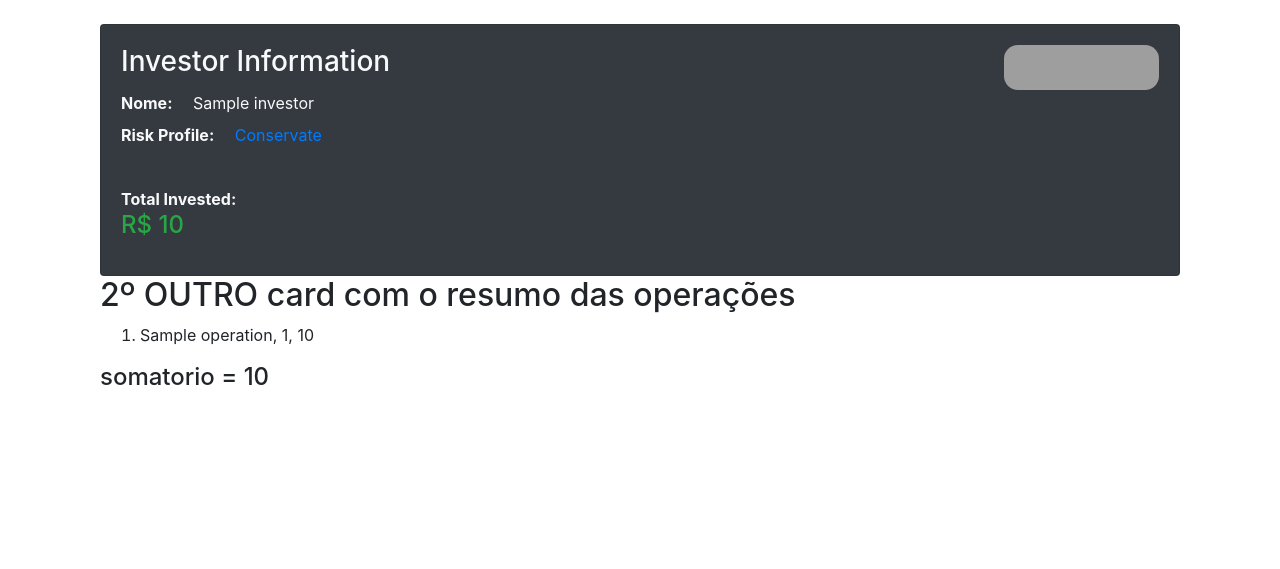
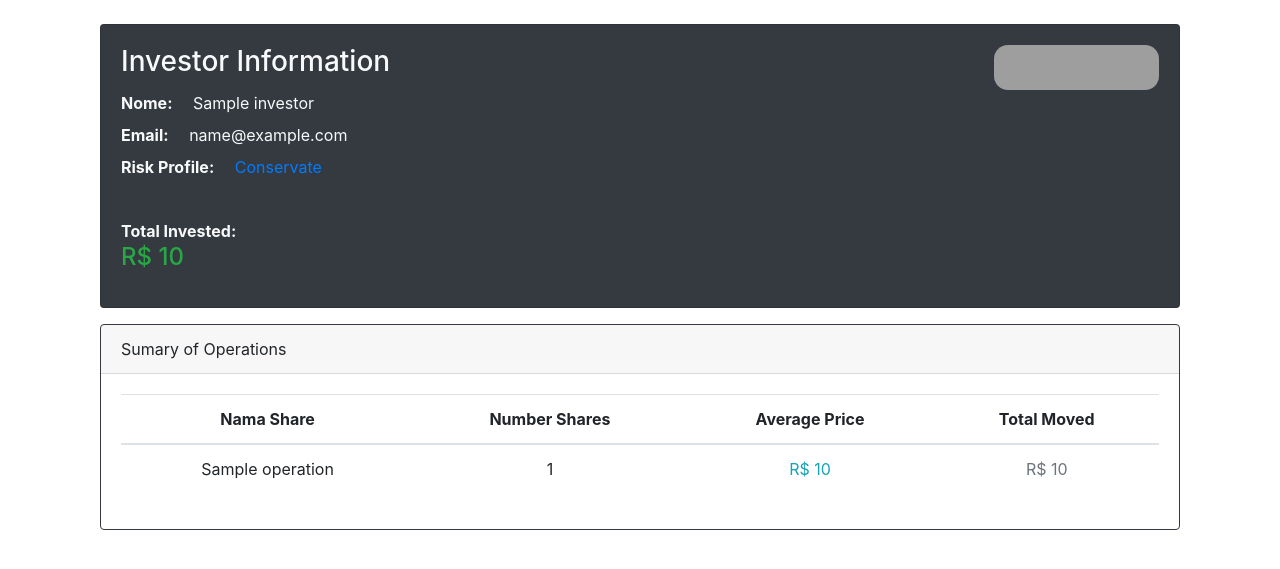
Before and after one commit to Jackie098/my-wallet, a Django app: page / in a window 1280 px wide. Shown: the part 56-625 px from the top of the page. Run offline with Django 3.2, Linux system fonts and the light colour scheme; a user stored in the database is signed in; tables that the repository leaves empty hold one stand-in row (values such as "Sample post"); some libraries are stand-ins or nearby versions; grey boxes are pictures that could not be loaded.

Commit message:
finished card 2 'Sumary of Operations' of the HOME

```diff
--- a/my_system/my_wallet/views.py
+++ b/my_system/my_wallet/views.py
@@ -13,7 +13,7 @@ def home(request):
     investor = Investor.objects.get(user=user)
 
     # Operations separate per SHARE_NAME, counting the instances, average and sum.
-    operations = Operation.objects.values('share_name').annotate(dcount=Count('share_name'), sum=Sum('amount')).filter(investor=investor)
+    operations = Operation.objects.values('share_name').annotate(sum_shares=Sum('number_shares'), avg=Avg('unit_share_price'), sum=Sum('amount')).filter(investor=investor)
     # operations_purchased = Operation.objects.values('share_name').annotate(dcount=Count('share_name'), sum=Sum('amount')).filter(investor=investor, operation_type='PS')
     # operations_selled = Operation.objects.values('share_name').annotate(dcount=Count('share_name'), sum=Sum('amount')).filter(investor=investor, operation_type='SL')
     # TODO: Équivo a lógica atual, pois estou somando o histórioc de operaçoçes
--- a/my_system/templates/my_wallet/home.html
+++ b/my_system/templates/my_wallet/home.html
@@ -16,8 +16,13 @@
 {% block content %}
 <style>
   img {
-    width: 155px;
+    width: 165px;
     border-radius: 14px;
+  }
+
+  th,td {
+    text-align: center;
+    vertical-align: middle;
   }
 </style>
 {% if user.is_authenticated %}
@@ -28,11 +33,14 @@
           <div class="d-flex flex-column">
             <h3 class="card-title">Investor Information</h3>
             <label><strong class="mr-3">Nome:</strong> {{investor.name}} </label>
+            <label><strong class="mr-3">Email:</strong> {{user.email}} </label>
             <label><strong class="mr-3">Risk Profile:</strong>
               {% if investor.risk_profile == 'CS' %}
                 <label class="text-primary">Conservate</label>
               {% elif investor.risk_profile == 'MT' %}
                 <label class="text-warning">Moderate</label>
+              {% elif investor.risk_profile == 'DG' %}
+              <label class="text-danger">Dashing</label>
               {% endif %}
             </label>
 
@@ -47,15 +55,34 @@
         </div>
       </div>
     </div>
-    <h2>2º OUTRO card com o resumo das operações</h2>
-    <ol>
-      {% for operation in operations %}
-        <li>{{operation.share_name}}, {{operation.dcount}}, {{operation.sum}}</li>
-      {% endfor %}
-    </ol>
-    <!-- {% for walletet in wallet %} -->
-      <h4>somatorio = {{wallet.sum}}</h4>
-    <!-- {% endfor %} -->
+
+    <div class="card border-dark mt-3">
+      <div class="card-header">Sumary of Operations</div>
+      <div class="card-body">
+        <div class="">
+          <table class="table table-hover">
+            <thead>
+              <tr class="">
+                <th scope="col">Nama Share</th>
+                <th scope="col">Number Shares</th>
+                <th scope="col">Average Price</th>
+                <th scope="col">Total Moved</th>
+              </tr>
+            </thead>
+            <tbody>
+              {% for operation in operations %}
+                <tr>
+                  <td>{{operation.share_name}}</td>
+                  <td>{{operation.sum_shares}}</td>
+                  <td class="text-info">R$ {{ operation.avg }} </td>
+                  <td class="text-secondary">R$ {{operation.sum}}</td>
+                </tr>
+              {% endfor %}
+            </tbody>
+          </table>
+        </div>
+      </div>
+    </div>
   </div>
 {% else %}
   <div class="container my-4">
```
Also changed, not shown: my_system/templates/my_wallet/list_operations.html (+15 -12 lines).
